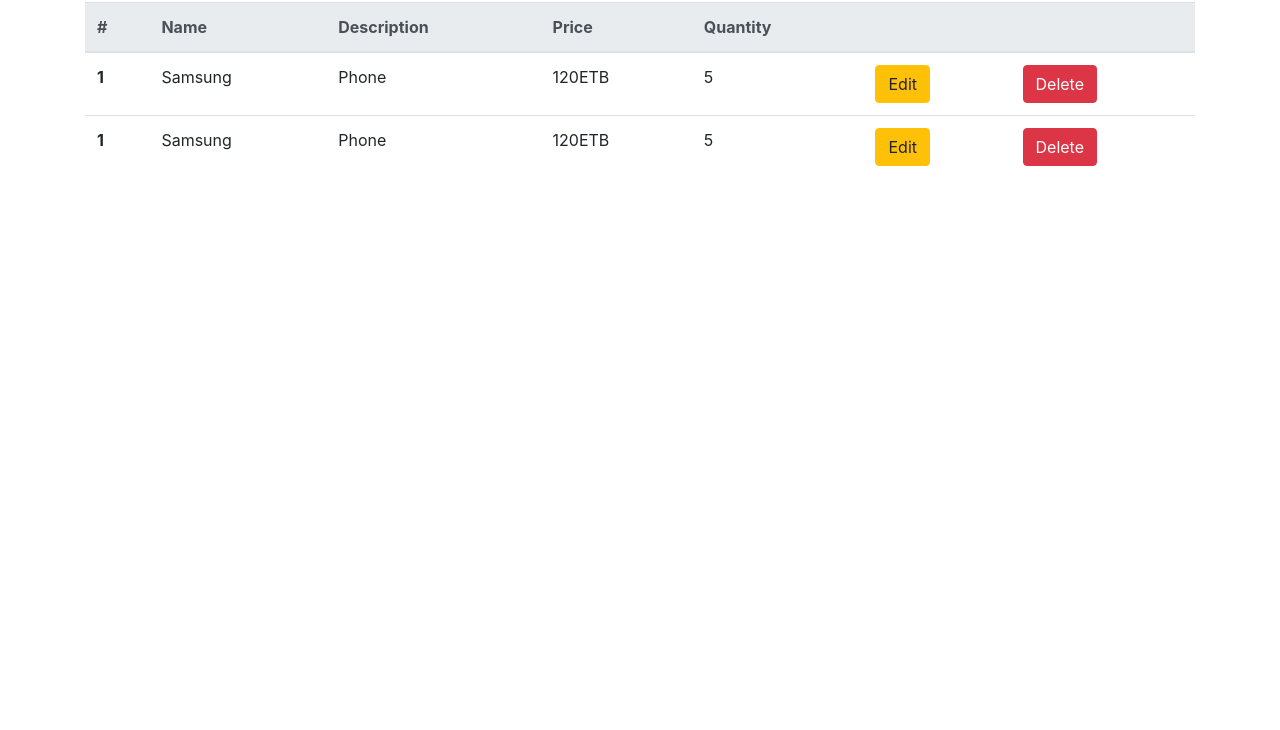
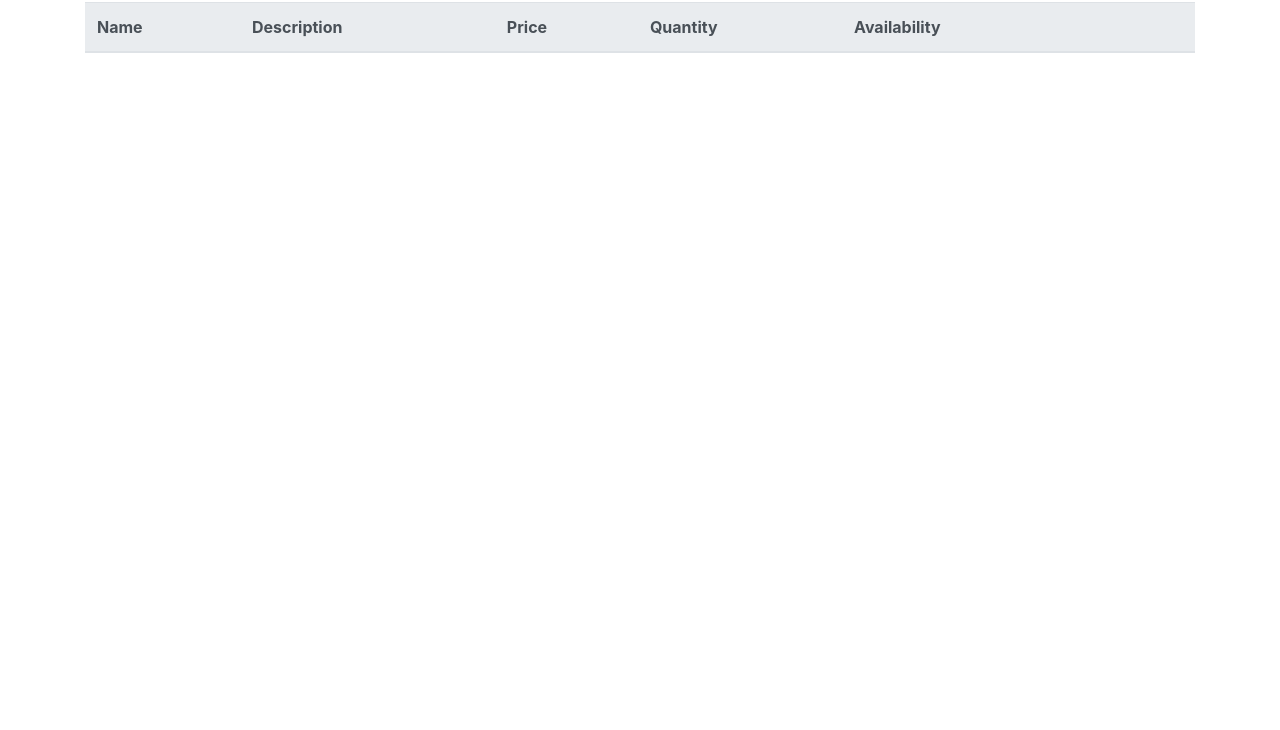
Before and after one commit to FitsumMehari/yenetacodeentry, a website: page app/pages/home.html in a window 1280 px wide. Shown: the part 70-800 px from the top of the page. Drawn offline with Linux system fonts and the light colour scheme.

Commit message:
get data from api

```diff
--- a/app/pages/home.html
+++ b/app/pages/home.html
@@ -5,9 +5,10 @@
     <meta charset="UTF-8" />
     <meta name="viewport" content="width=device-width, initial-scale=1.0" />
     <title>PMS</title>
-    <script type="text/javascript" src="../scripts/bootstrap.js"></script>
     <script type="text/javascript" src="../scripts/jquery-3.7.1.min.js"></script>
     <link rel="stylesheet" href="../styles/bootstrap.css" />
+    <script type="text/javascript" src="../scripts/bootstrap.js"></script>
+    <script type="text/javascript" src="../scripts/getProducts.js"></script>
 </head>
 
 <body class="container">
@@ -19,35 +20,16 @@
         <table class="table">
             <thead class="thead-light">
                 <tr>
-                    <th scope="col">#</th>
                     <th scope="col">Name</th>
                     <th scope="col">Description</th>
                     <th scope="col">Price</th>
                     <th scope="col">Quantity</th>
+                    <th scope="col">Availability</th>
                     <th scope="col"></th>
                     <th scope="col"></th>
                 </tr>
             </thead>
-            <tbody>
-                <tr>
-                    <th scope="row">1</th>
-                    <td>Samsung</td>
-                    <td>Phone</td>
-                    <td>120ETB</td>
-                    <td>5</td>
-                    <td><a href="/pages/editProduct.html" class="btn btn-warning">Edit</a></td>
-                    <td><button class="btn btn-danger">Delete</button></td>
-                </tr>
-                <tr>
-                    <th scope="row">1</th>
-                    <td>Samsung</td>
-                    <td>Phone</td>
-                    <td>120ETB</td>
-                    <td>5</td>
-                    <td><a href="/pages/editProduct.html" class="btn btn-warning">Edit</a></td>
-                    <td><button class="btn btn-danger">Delete</button></td>
-                </tr>
-            </tbody>
+            <tbody></tbody>
         </table>
     </div>
 </body>
```
